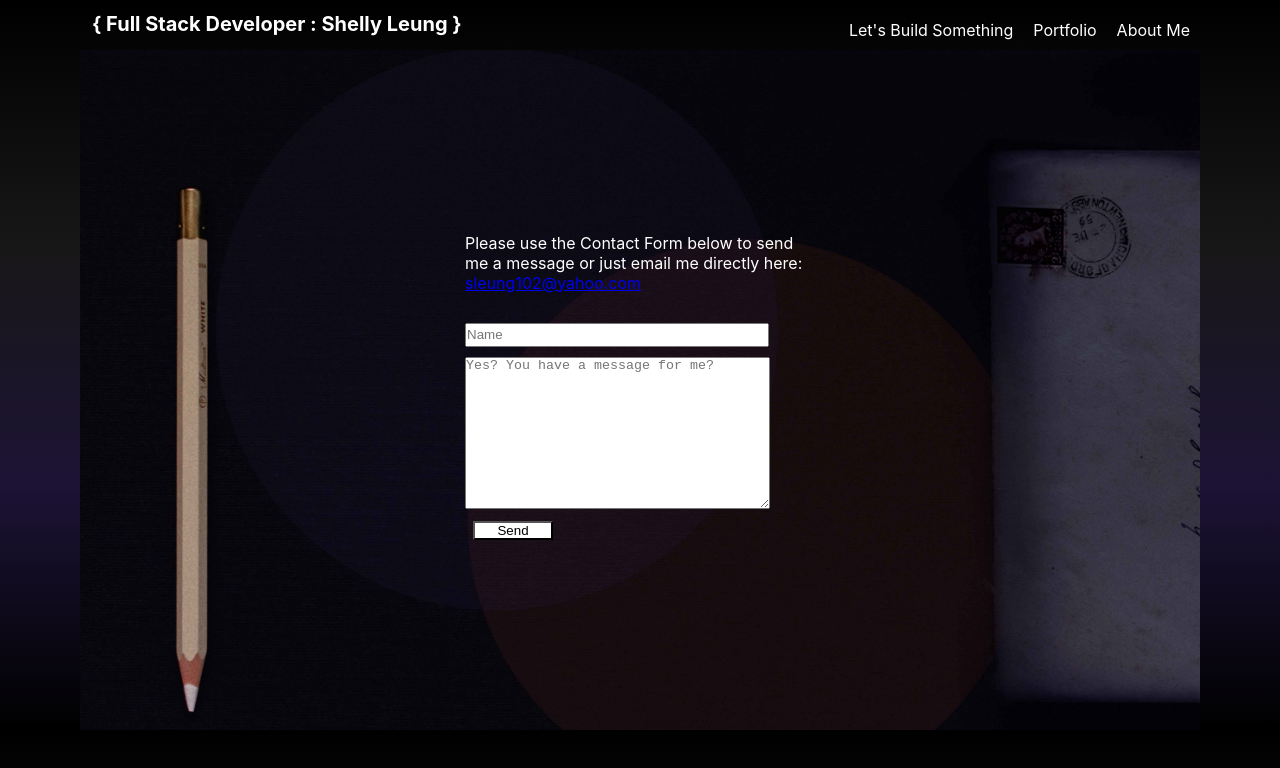
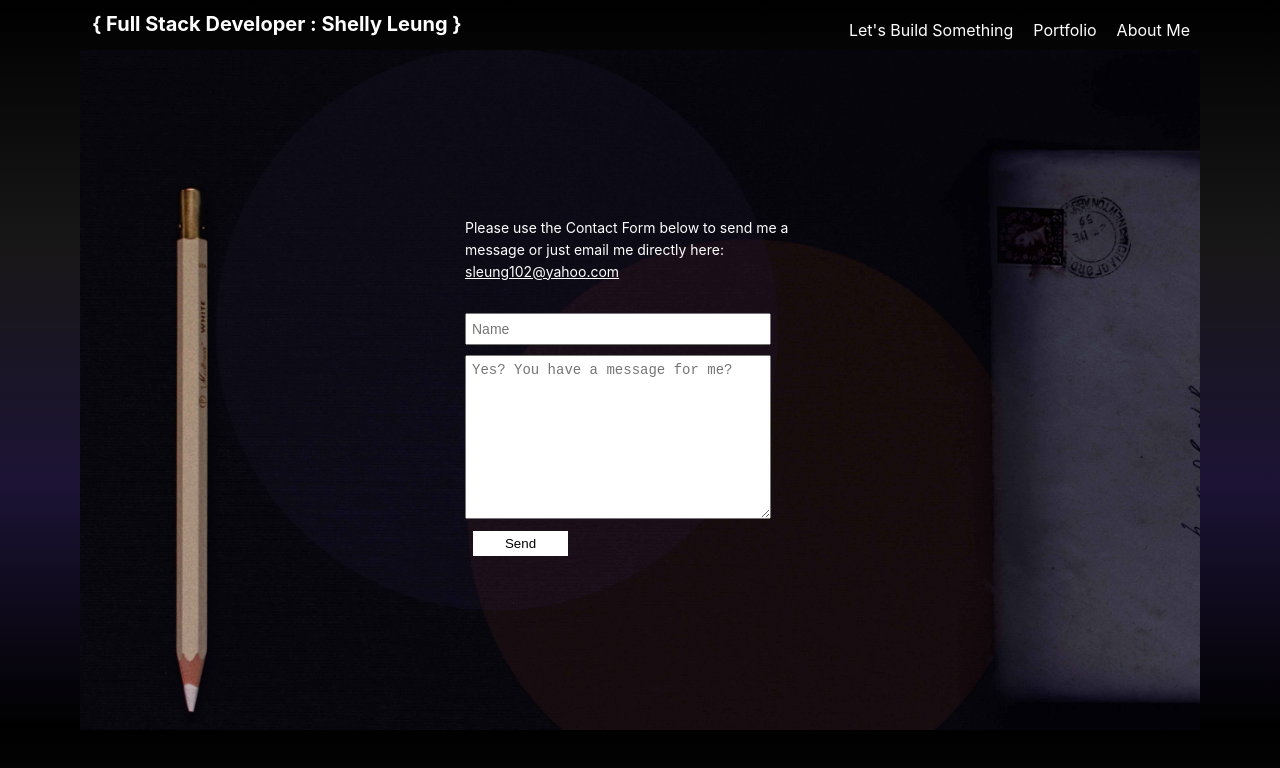
Before and after one commit to pondaholic/grid-practice, a React (Create React App) app: page /contact in a window 1280 px wide. Shown: the top 768 px of the page. Built offline with nearby package versions, Linux system fonts and the light colour scheme.

Commit message:
edit css for contact form

```diff
--- a/src/contact.css
+++ b/src/contact.css
@@ -20,24 +20,37 @@
 	margin: 10px auto;
 	height: auto;
 	width: 350px;
+	line-height: 22px;
+	font-size: 14px;
 }
 
 .contact-form input {
 	margin: 10px auto;
-	width: 300px;
-	height: 20px;
+	width: 292px;
+	height: 28px;
 	justify-self: center;
+	font-size: 14px;
+	padding: 0 5px;
 }
 
 textarea {
-	width: 303px;
+	width: 292px;
 	height: 150px;
+	font-size: 14px;
+	padding: 6px;
 }
 
 .contact-form button {
-	width: 80px;
+	width: 95px;
 	margin: 8px;
 	background-color: white;
+	border: none;
+	height: 25px;
+}
+
+.contact-form a {
+	color: white;
+	text-decoration: underline;
 }
 
 @media screen and (max-width: 414px) {
@@ -55,13 +68,13 @@ textarea {
 
 	.contact-form input {
 		margin: 10px 0;
-		width: 300px;
+		width: 280px;
 		height: 20px;
 		justify-self: center;
 	}
 
 	textarea {
-		width: 302px;
+		width: 280px;
 		height: 150px;
 		margin: auto;
 	}
--- a/src/contact.js
+++ b/src/contact.js
@@ -12,7 +12,7 @@ export default class Contact extends React.Component {
 					<a href="mailto:sleung102@yahoo.com">sleung102@yahoo.com</a>
 				</p>
 				<form action="https://formspree.io/sleung102@yahoo.com" method="POST">
-					<input type="text" name="name" placeholder="Name" />
+					<input type="text" name="name" placeholder="Name" required={true} />
 					<textarea
 						// className="message"
 						type="textarea"
```
